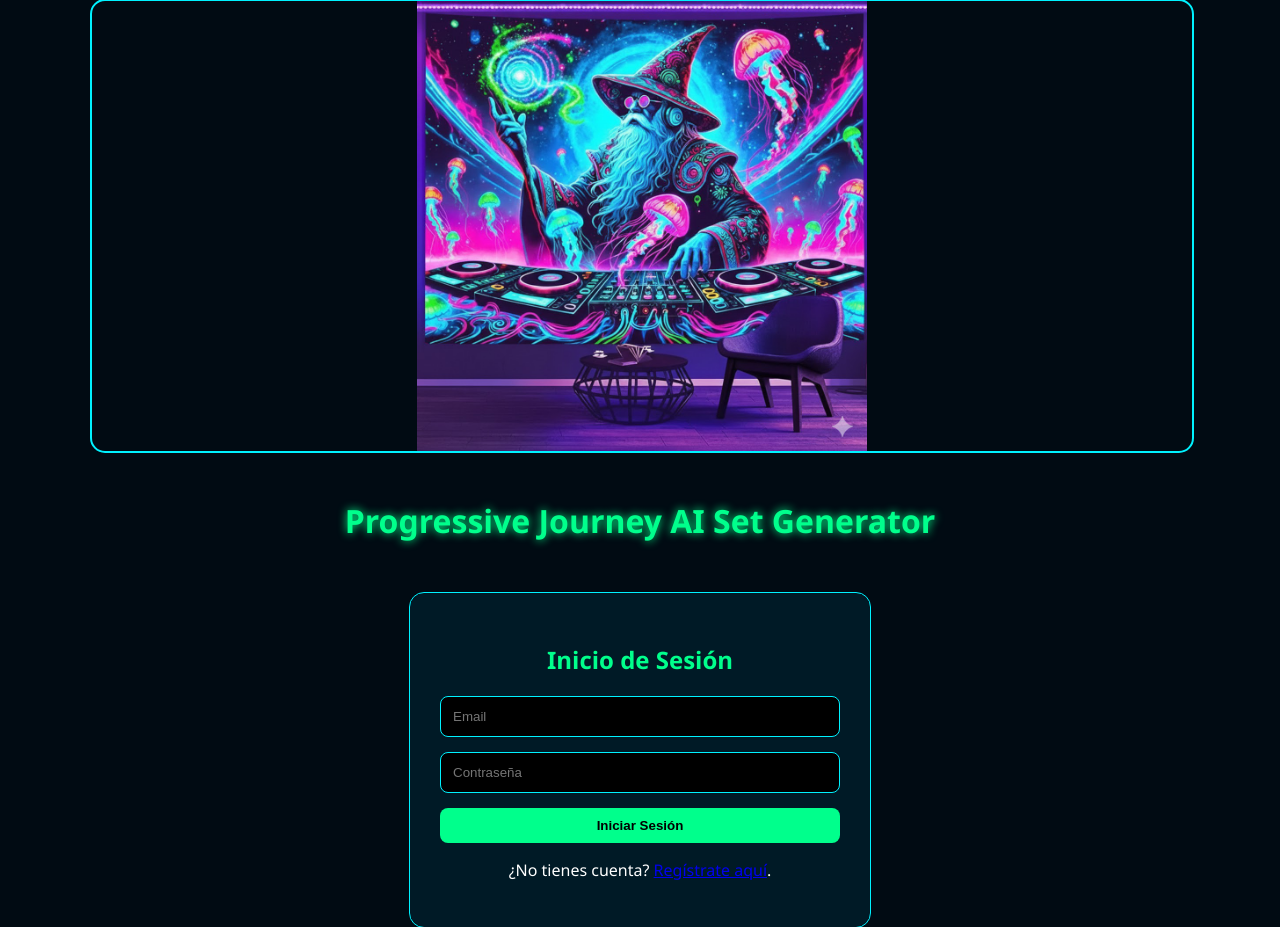
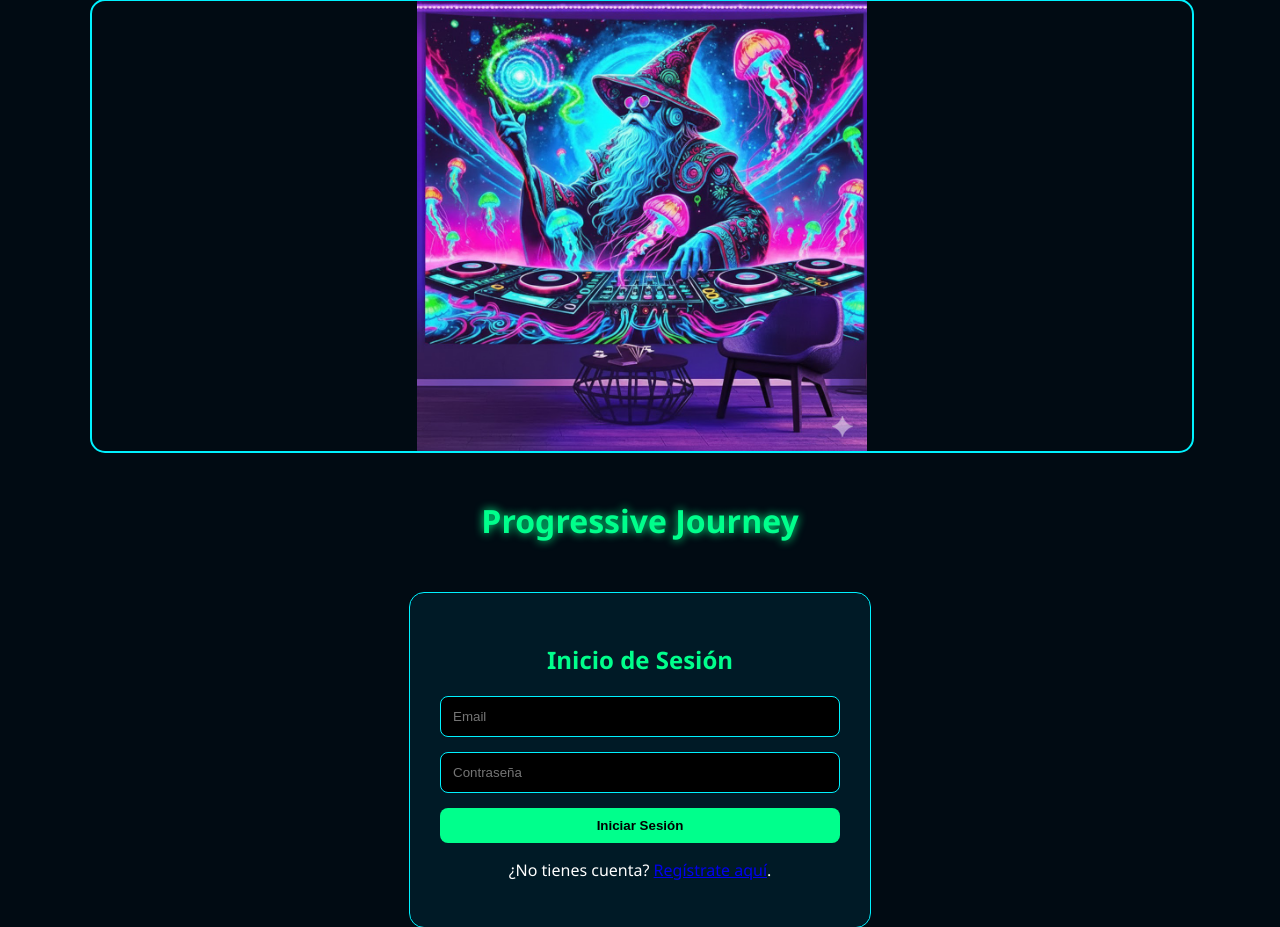
Before and after one commit to elidj269-dj/Progressive-Journey, a Flask app: page / in a window 1280 px wide. Shown: the part 21-948 px from the top of the page. Run offline with Flask 3, Linux system fonts and the light colour scheme; some libraries are stand-ins or nearby versions.

Commit message:
Update index.html

```diff
--- a/templates/index.html
+++ b/templates/index.html
@@ -787,7 +787,7 @@
 <body>
     <div class="container">
         <img src="{{ url_for('static', filename='dj.jpg') }}" alt="Header Image" class="header-img">
-        <h1>Progressive Journey AI Set Generator</h1>
+        <h1>Progressive Journey</h1>
 
         {% if not current_user.is_authenticated %}
         <div class="auth-container">
```
